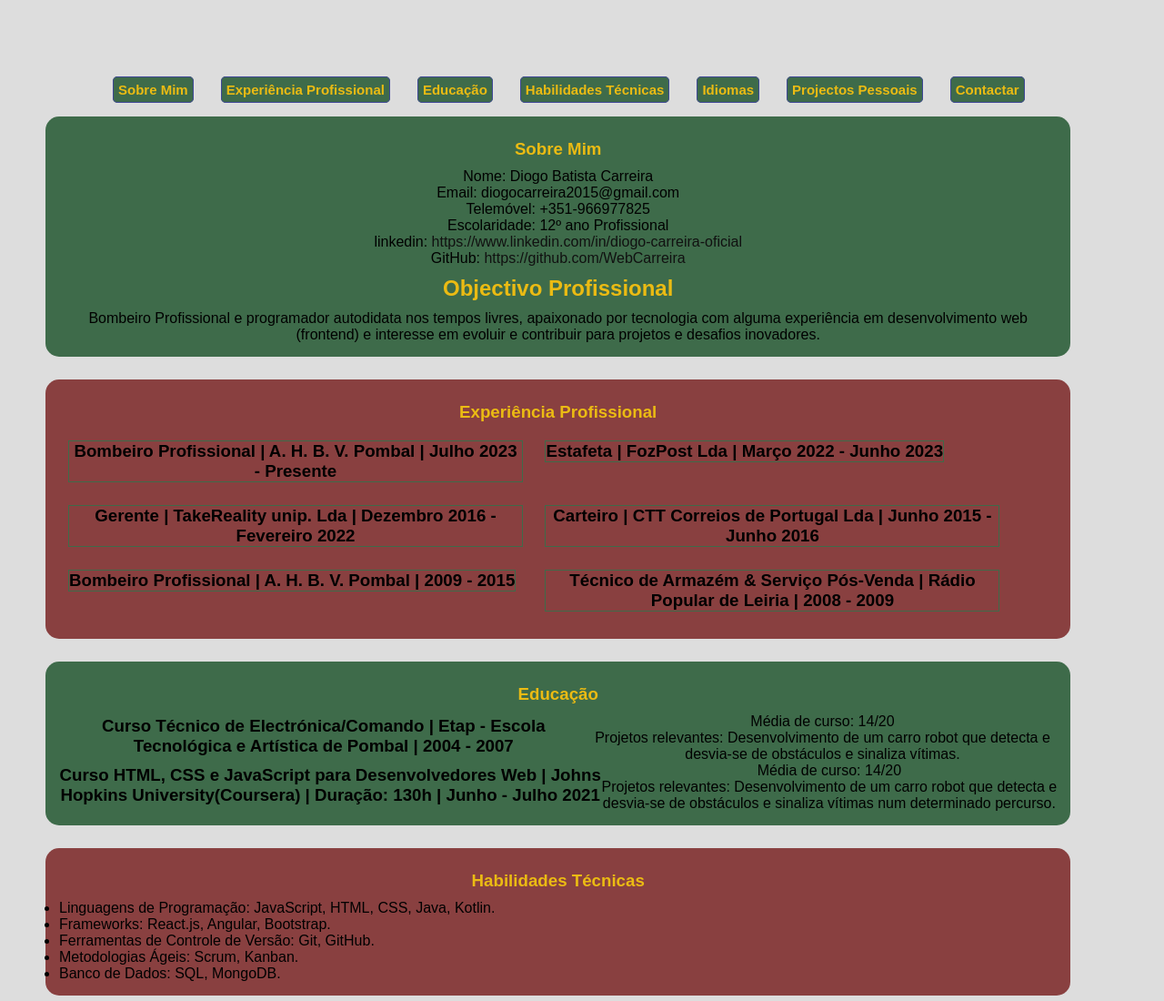
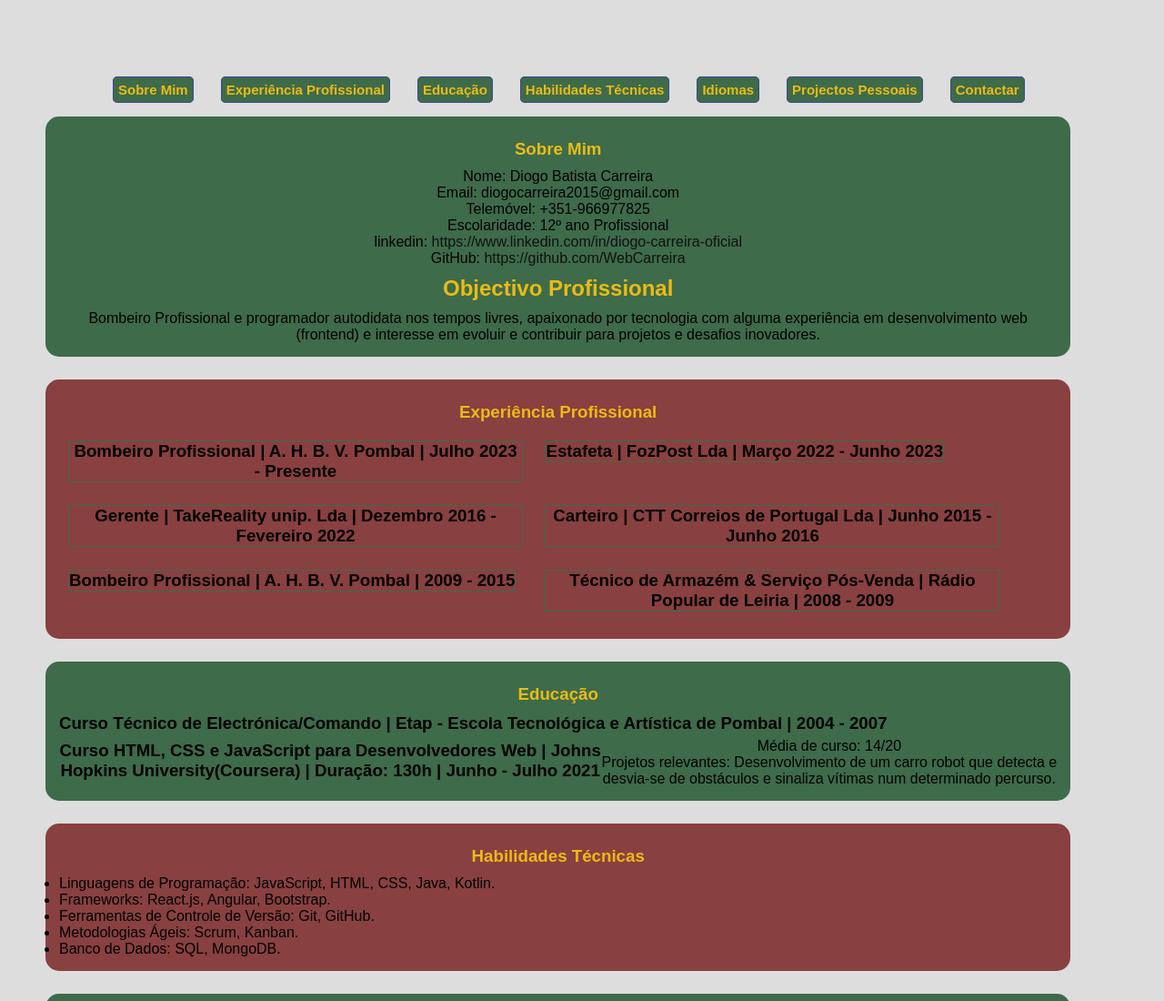
Before and after one commit to WebCarreira/curriculo, a plain HTML site: page index.html in a window 1280 px wide. Shown: the top 1100 px of the page at 91% size. Drawn offline with Linux system fonts and the light colour scheme.

Commit message:
06-03-24 22:00

```diff
--- a/index.html
+++ b/index.html
@@ -132,10 +132,6 @@
             <h1>Educação</h1>
             <section class="exp-container">
                 <h3>Curso Técnico de Electrónica/Comando | Etap - Escola Tecnológica e Artística de Pombal | 2004 - 2007</h3>
-                <ul>
-                    <li>Média de curso: 14/20</li>
-                    <li>Projetos relevantes: Desenvolvimento de um carro robot que detecta e desvia-se de obstáculos e sinaliza vítimas.</li>
-                </ul>
             </section>
             <section class="exp-container">
                 <h3>Curso HTML, CSS e JavaScript para Desenvolvedores Web | Johns Hopkins University(Coursera) | Duração: 130h | Junho - Julho 2021</h3>
```
